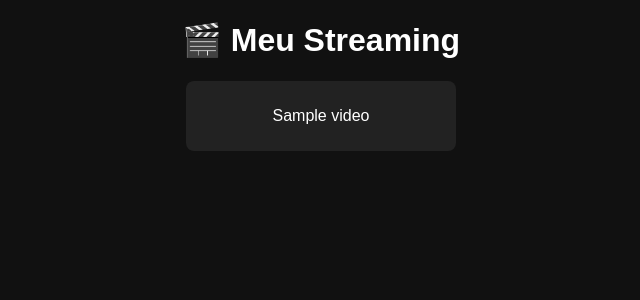
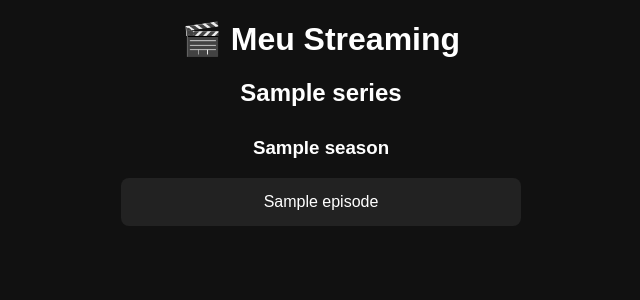
Before and after one commit to pedro-lucas-melo/Project-Streaming, a Python web app: template templates/index.html in a window 1280 px wide. Shown: the top 300 px of the page, without its empty margins (319-959 px from the left). Run offline with Jinja, Linux system fonts and the light colour scheme; the template is opened without the code that fills it: most values are stand-ins (such as "Sample title", 1, 10 or a date in 2020).

Commit message:
feat: implement media structure retrieval and update index template for series and seasons display

```diff
--- a/src/streaming/server.py
+++ b/src/streaming/server.py
@@ -25,8 +25,8 @@ class StreamingServer:
 
     @aiohttp_jinja2.template("index.html")
     async def handle_index(self, request):
-        videos = self.library.list_videos()
-        return {"videos": videos}
+        structure = self.library.get_structure()
+        return {"structure": structure}
 
     @aiohttp_jinja2.template("player.html")
     async def handle_watch(self, request):
--- a/templates/index.html
+++ b/templates/index.html
@@ -2,41 +2,41 @@
 <html>
 <head>
     <title>Streaming</title>
+
     <style>
         body {
-            background-color: #111;
+            background: #111;
             color: white;
             font-family: Arial;
-        }
-
-        h1 {
             text-align: center;
         }
 
-        .grid {
-            display: flex;
-            flex-wrap: wrap;
-            gap: 15px;
-            justify-content: center;
+        h1, h2 {
+            margin-top: 20px;
+        }
+
+        .season {
+            margin: 30px 0;
+        }
+
+        .episode {
+            width: 400px;
+            margin: 10px auto;
         }
 
         .card {
+            display: block;
+            padding: 15px;
             background: #222;
-            padding: 10px;
             border-radius: 8px;
-            width: 250px;
-            text-align: center;
             transition: 0.2s;
+            text-decoration: none;
+            color: white;
         }
 
         .card:hover {
             background: #333;
-            transform: scale(1.03);
-        }
-
-        a {
-            text-decoration: none;
-            color: white;
+            transform: scale(1.02);
         }
     </style>
 </head>
@@ -44,15 +44,23 @@
 
 <h1>🎬 Meu Streaming</h1>
 
-<div class="grid">
-    {% for video in videos %}
-        <div class="card">
-            <a href="/watch?path={{ video.path }}">
-                <p>{{ video.name }}</p>
-            </a>
+{% for series, seasons in structure.items() %}
+    <h2>{{ series }}</h2>
+
+    {% for season, episodes in seasons.items() %}
+        <div class="season">
+            <h3>{{ season }}</h3>
+
+            {% for ep in episodes %}
+                <div class="episode">
+                    <a class="card" href="/watch?path={{ ep.path }}">
+                        {{ ep.name }}
+                    </a>
+                </div>
+            {% endfor %}
         </div>
     {% endfor %}
-</div>
+{% endfor %}
 
 </body>
 </html>
```
Also changed, not shown: src/streaming/media.py (+29 -0 lines).
